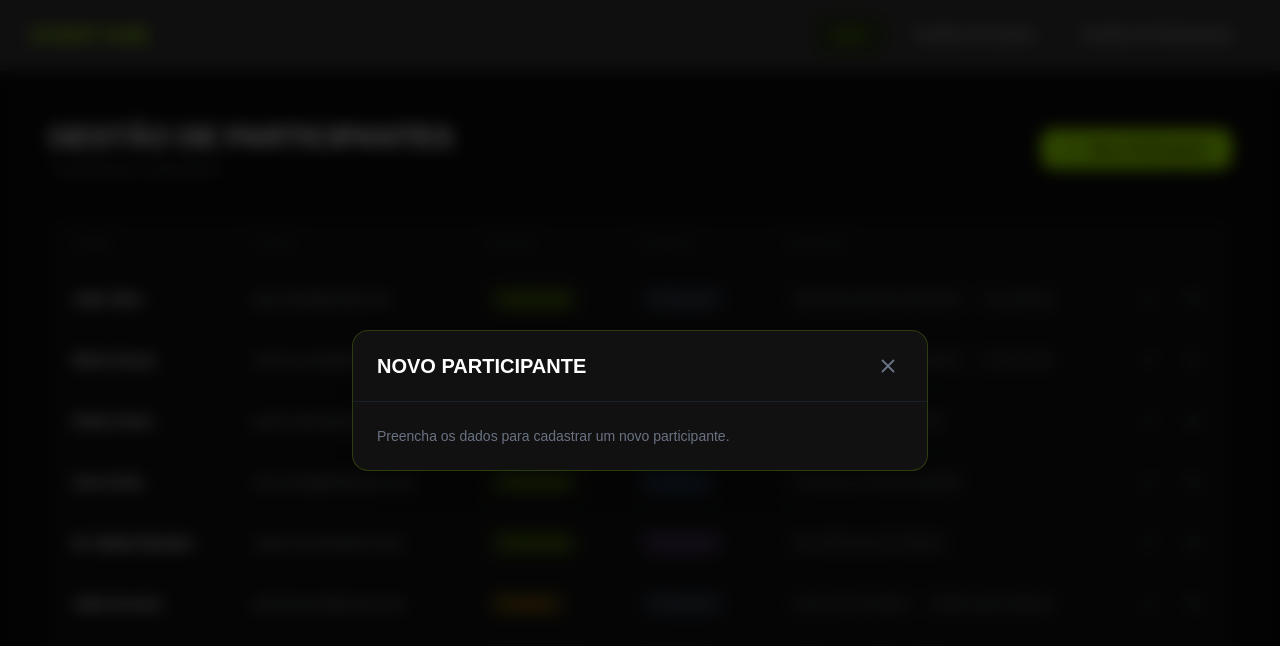
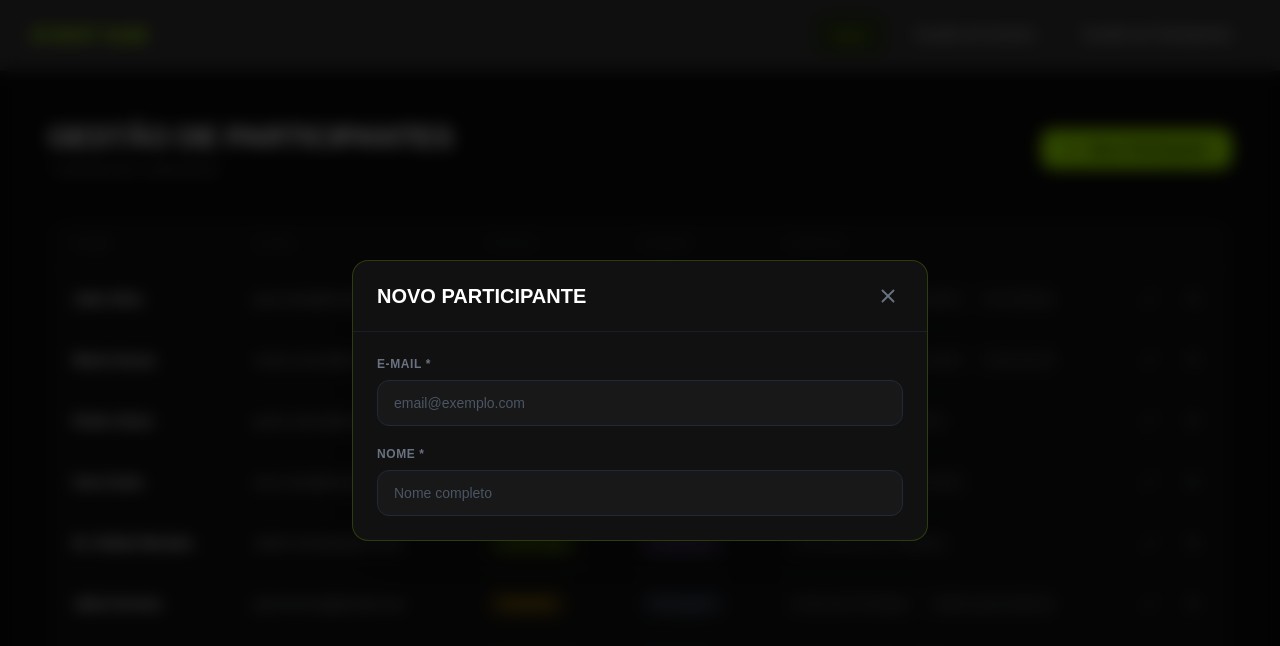
Before and after one commit to gsouza2313/e-ventsplatform, a Next.js app in the folder e-ventsplatform/: page /participantes in a window 1280 px wide. Both pictures are taken after a click on the button "Novo Participante". Shown: the top 646 px of the page. Built offline with nearby package versions, Linux system fonts and the light colour scheme.

Commit message:
feat: adiciona campos basicos ao formulario de participantes

```diff
--- a/e-ventsplatform/app/participantes/page.tsx
+++ b/e-ventsplatform/app/participantes/page.tsx
@@ -170,11 +170,41 @@ export default function ParticipantesPage() {
         </button>
       </div>
 
-      <div className="p-6">
-        <p className="text-sm text-gray-500">
-          Preencha os dados para cadastrar um novo participante.
-        </p>
-      </div>
+                    <form className="space-y-5 p-6">
+                <div>
+                  <label
+                    htmlFor="email"
+                    className="mb-2 block text-xs font-semibold uppercase tracking-wider text-gray-500"
+                  >
+                    E-mail *
+                  </label>
+
+                  <input
+                    id="email"
+                    type="email"
+                    placeholder="email@exemplo.com"
+                    autoComplete="email"
+                    className="w-full rounded-xl border border-gray-800 bg-[#181818] px-4 py-3 text-sm text-white outline-none placeholder:text-gray-600 transition-colors focus:border-lime-400/60"
+                  />
+                </div>
+
+                <div>
+                  <label
+                    htmlFor="nome"
+                    className="mb-2 block text-xs font-semibold uppercase tracking-wider text-gray-500"
+                  >
+                    Nome *
+                  </label>
+
+                  <input
+                    id="nome"
+                    type="text"
+                    placeholder="Nome completo"
+                    autoComplete="name"
+                    className="w-full rounded-xl border border-gray-800 bg-[#181818] px-4 py-3 text-sm text-white outline-none placeholder:text-gray-600 transition-colors focus:border-lime-400/60"
+                  />
+                </div>
+              </form>
     </div>
   </div>
 )}
```
